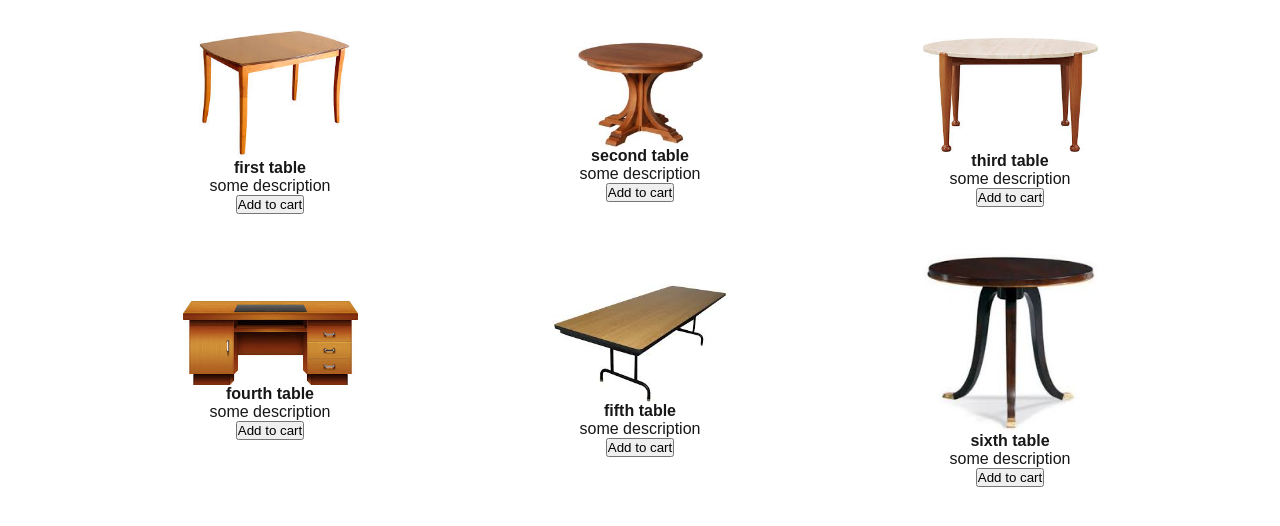
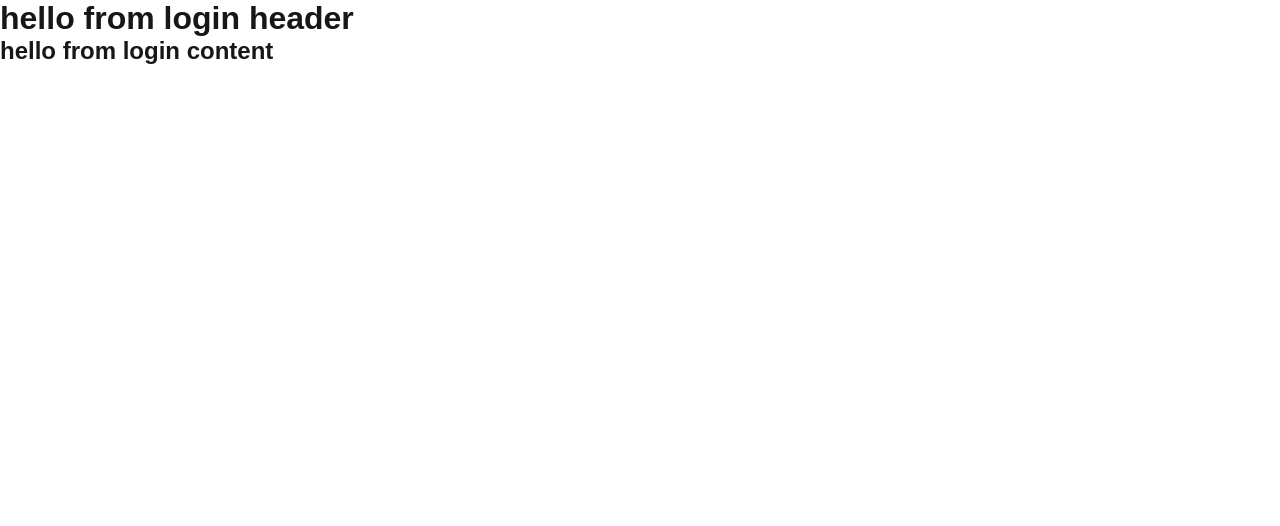
Before and after one commit to IrakliAmbroladze/tbc_x_usaid, a Next.js app: page / in a window 1280 px wide. Shown: the top 526 px of the page. Built offline with nearby package versions, Linux system fonts and the light colour scheme.

Commit message:
refact (update): change root page ui

```diff
--- /dev/null
+++ b/src/app/components/login/login-content.jsx
@@ -0,0 +1,5 @@
+export default function LoginContent(){
+  return (
+    <h2> hello from login content</h2>
+  )
+}
--- /dev/null
+++ b/src/app/components/login/login-header.jsx
@@ -0,0 +1,5 @@
+export default function LoginHeader(){
+  return (
+    <h1> hello from login header</h1>
+  )
+}
--- a/src/app/page.jsx
+++ b/src/app/page.jsx
@@ -1,5 +1,18 @@
-import Main from './components/Main';
+// import AcmeLogo from '@/app/ui/acme-logo';
+// import { ArrowRightIcon } from '@heroicons/react/24/outline';
+// import Link from 'next/link';
+// import Image from 'next/image';
+import LoginHeader from './components/login/login-header'
+import LoginContent from './components/login/login-content'
 
 export default function Page() {
-  return <Main />
+  return (
+
+    <main>
+      <LoginHeader />
+      <LoginContent />
+
+    </main>
+
+  );
 }
```
Also changed, not shown: src/app/assets/images/killer_logo.png (added).
